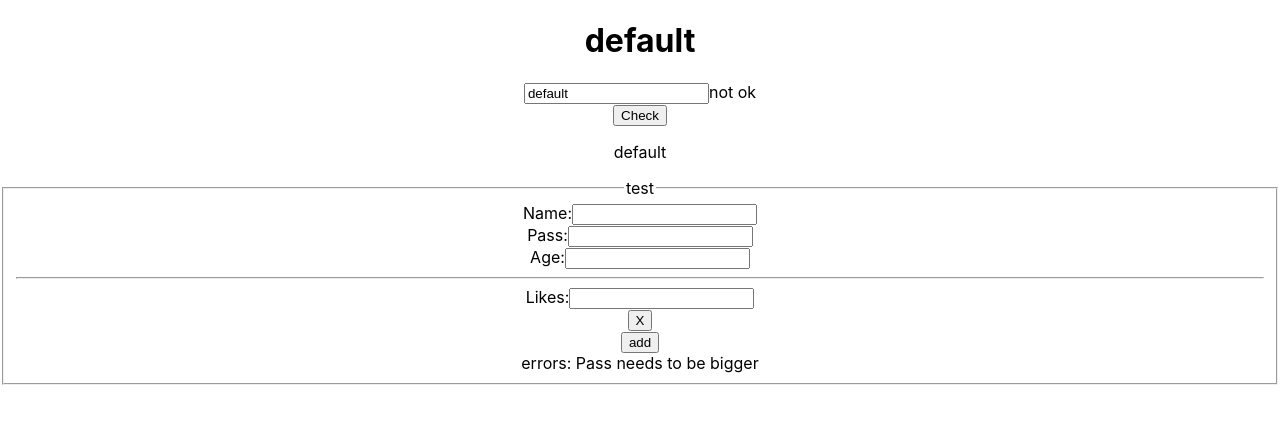
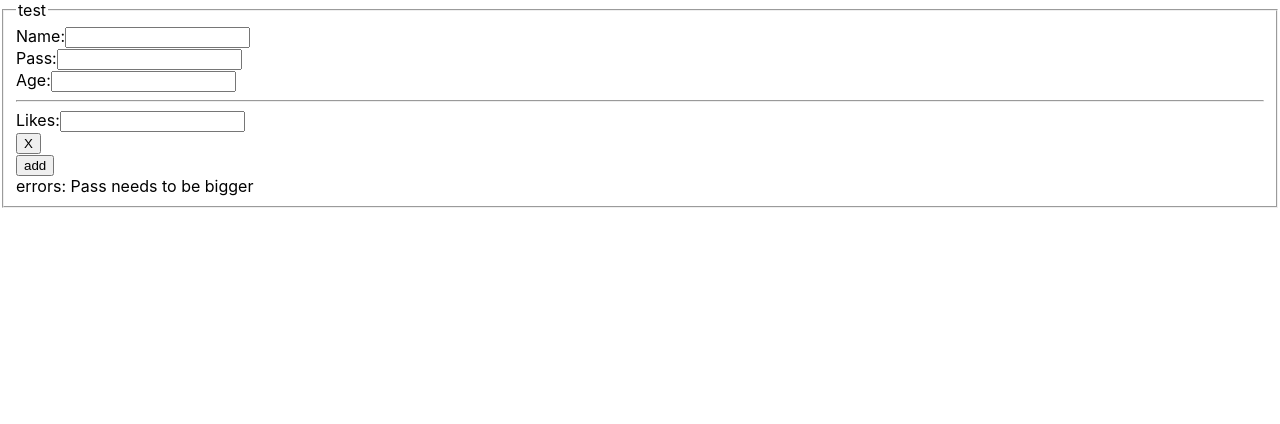
Before and after one commit to e-e-e/forms, a React (Create React App) app: page / in a window 1280 px wide. Shown: the top 424 px of the page. Built offline with nearby package versions, Linux system fonts and the light colour scheme.

Commit message:
clean up

```diff
--- a/src/App.css
+++ b/src/App.css
@@ -1,38 +1,3 @@
 .App {
-  text-align: center;
+  /*text-align: center;*/
 }
-
-.App-logo {
-  height: 40vmin;
-  pointer-events: none;
-}
-
-@media (prefers-reduced-motion: no-preference) {
-  .App-logo {
-    animation: App-logo-spin infinite 20s linear;
-  }
-}
-
-.App-header {
-  background-color: #282c34;
-  min-height: 100vh;
-  display: flex;
-  flex-direction: column;
-  align-items: center;
-  justify-content: center;
-  font-size: calc(10px + 2vmin);
-  color: white;
-}
-
-.App-link {
-  color: #61dafb;
-}
-
-@keyframes App-logo-spin {
-  from {
-    transform: rotate(0deg);
-  }
-  to {
-    transform: rotate(360deg);
-  }
-}
--- a/src/App.tsx
+++ b/src/App.tsx
@@ -1,40 +1,8 @@
 import React from 'react'
 import './App.css'
-import { observer, Observer } from './observables/observer_component'
-import { action } from './observables/action'
-import { observable } from './observables/observable_object'
 import { Form } from './Form/FormComponent'
 import { FormSchema } from './Form/form'
 
-const state = observable({
-  name: 'default',
-  valid: false,
-})
-
-const Label = (props: { value: { name: string } }) => {
-  console.log('rendered lable')
-  return <p>{props.value.name}</p>
-}
-const ObservableLabel = observer(Label)
-
-const testInput = () => {
-  console.log('rendered test input')
-  const setValue = action((changeEvent: React.ChangeEvent<HTMLInputElement>) => {
-    state.name = changeEvent.target.value
-  })
-  return (
-    <div>
-      <h1>{state.name}</h1>
-      <input type="text" onChange={setValue} value={state.name} />
-      <Observer>
-        {() => {
-          console.log('rendered validation')
-          return state.valid ? 'ok' : 'not ok'
-        }}
-      </Observer>
-    </div>
-  )
-}
 const formSchema: FormSchema = {
   type: 'group',
   key: 'test',
@@ -67,22 +35,10 @@ const formSchema: FormSchema = {
       },
     },
   ],
-  // validations: [{ func: '=', args: ['#test.name'] }],
-  // types of validation
-  // age is over 18
-  // all values are less then < x
-  // value X + Y = value Z
 }
 function App() {
-  const check = React.useCallback(
-    action(() => (state.valid = state.name === 'pass')),
-    [],
-  )
   return (
     <div className="App">
-      <Observer>{testInput}</Observer>
-      <button onClick={check}>Check</button>
-      <ObservableLabel value={state} />
       <Form schema={formSchema} />
     </div>
   )
```
